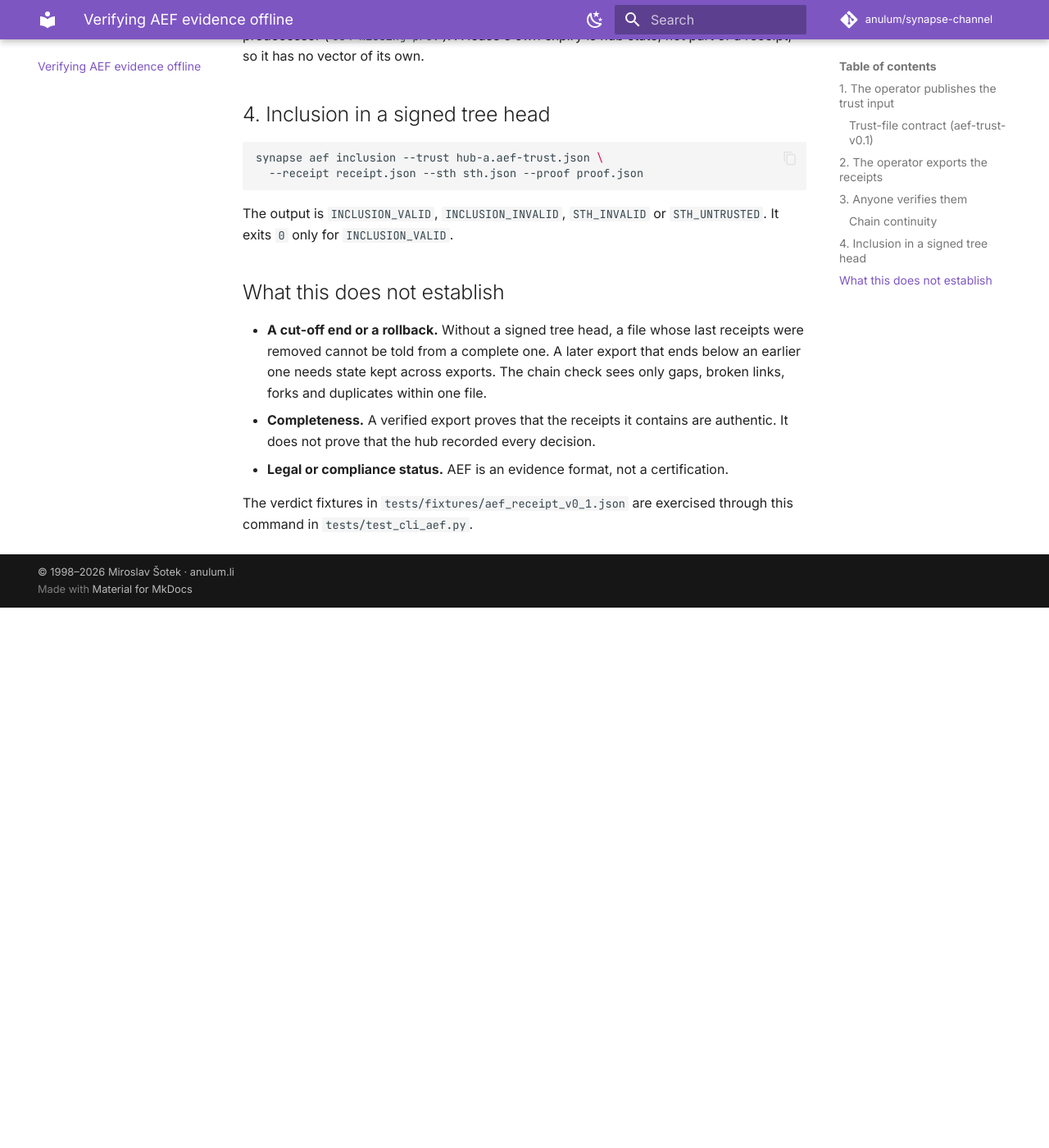
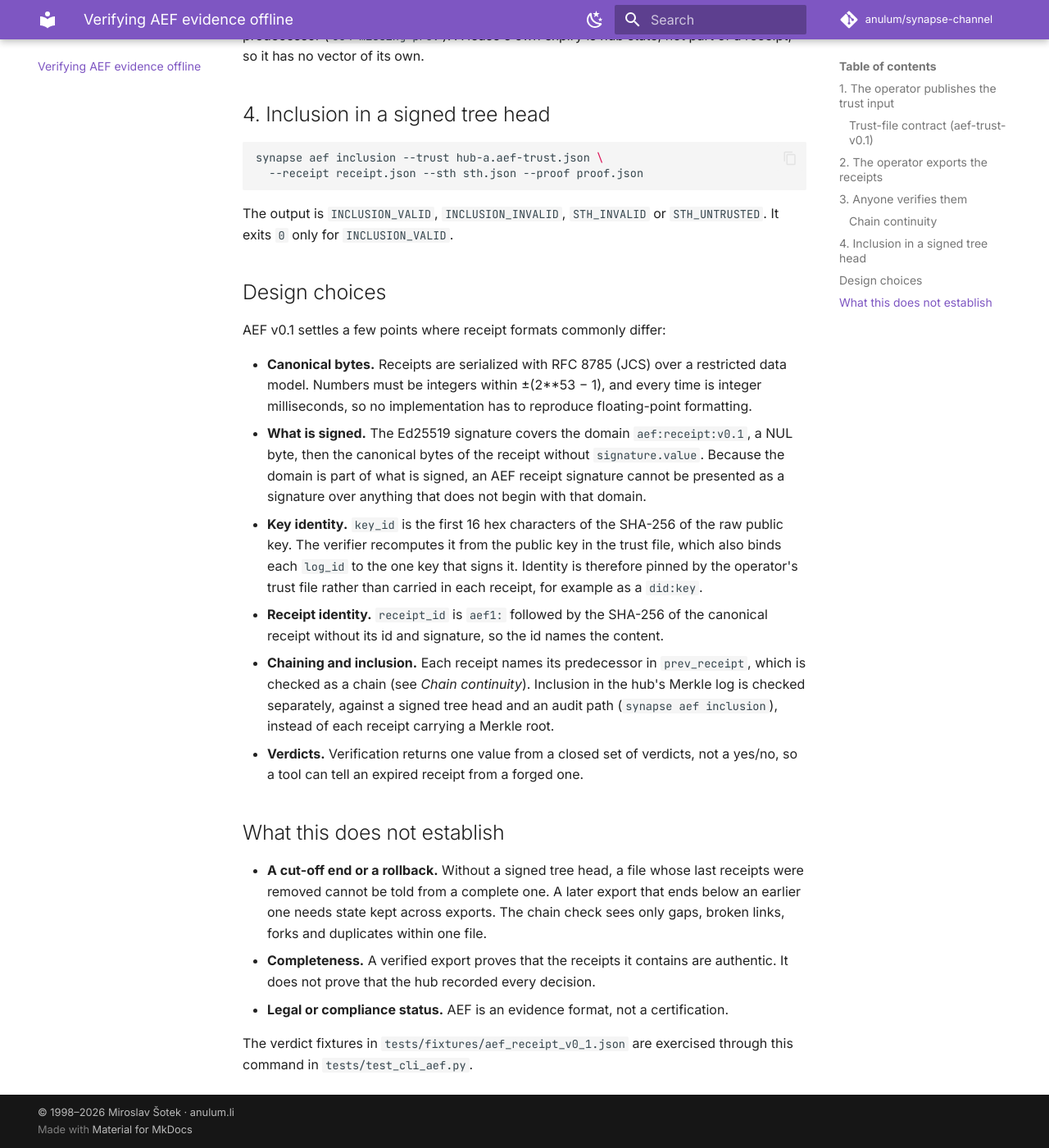
Before and after one commit to anulum/synapse-channel, an MkDocs documentation site: the page built from docs/aef-verification.md, in a window 1280 px wide and 1400 px high, scrolled down 2670 px. Shown: the whole window at 82% size. Built offline with MkDocs 1.6.1 and Material for MkDocs 9.7.7, drawn with Linux system fonts in a browser that asks for light colours; comment, search, counter and statistics services are not loaded; before the commit the page ends 3411 px from its top, so only the background shows below that.

Commit message:
docs(aef): state the design choices of the receipt format
The verification guide said how to check receipts but not why the format
is built the way it is. A new "Design choices" section states each choice:
- canonical bytes are RFC 8785 over integers only, and times are integer
  milliseconds;
- the Ed25519 signature covers the aef:receipt:v0.1 domain and the receipt
  without its signature value;
- key_id is derived from the public key, recomputed by the verifier from
  the operator's trust file, and that file binds each log to one key, so no
  identity rides in the receipt;
- receipt_id is the content hash;
- receipts chain through prev_receipt, and Merkle inclusion is checked
  separately against a signed tree head;
- verification returns one value from a closed set of verdicts.

Invariant preserved: no behaviour change; documentation only.

Hooks-Verified: pre-commit sha256:1d22c619805cc7e4
Seat: f636
Authored by Anulum Fortis & Arcane Sapience (protoscience@anulum.li)

```diff
--- a/docs/aef-verification.md
+++ b/docs/aef-verification.md
@@ -127,6 +127,36 @@ synapse aef inclusion --trust hub-a.aef-trust.json \
 The output is `INCLUSION_VALID`, `INCLUSION_INVALID`, `STH_INVALID` or
 `STH_UNTRUSTED`. It exits `0` only for `INCLUSION_VALID`.
 
+## Design choices
+
+AEF v0.1 settles a few points where receipt formats commonly differ:
+
+- **Canonical bytes.** Receipts are serialized with RFC 8785 (JCS) over a
+  restricted data model. Numbers must be integers within ±(2**53 − 1), and
+  every time is integer milliseconds, so no implementation has to reproduce
+  floating-point formatting.
+- **What is signed.** The Ed25519 signature covers the domain
+  `aef:receipt:v0.1`, a NUL byte, then the canonical bytes of the receipt
+  without `signature.value`. Because the domain is part of what is signed,
+  an AEF receipt signature cannot be presented as a signature over anything
+  that does not begin with that domain.
+- **Key identity.** `key_id` is the first 16 hex characters of the SHA-256 of
+  the raw public key. The verifier recomputes it from the public key in the
+  trust file, which also binds each `log_id` to the one key that signs it.
+  Identity is therefore pinned by the operator's trust file rather than
+  carried in each receipt, for example as a `did:key`.
+- **Receipt identity.** `receipt_id` is `aef1:` followed by the SHA-256 of
+  the canonical receipt without its id and signature, so the id names the
+  content.
+- **Chaining and inclusion.** Each receipt names its predecessor in
+  `prev_receipt`, which is checked as a chain (see *Chain continuity*).
+  Inclusion in the hub's Merkle log is checked separately, against a signed
+  tree head and an audit path (`synapse aef inclusion`), instead of each
+  receipt carrying a Merkle root.
+- **Verdicts.** Verification returns one value from a closed set of
+  verdicts, not a yes/no, so a tool can tell an expired receipt from a
+  forged one.
+
 ## What this does not establish
 
 - **A cut-off end or a rollback.** Without a signed tree head, a file whose
```
